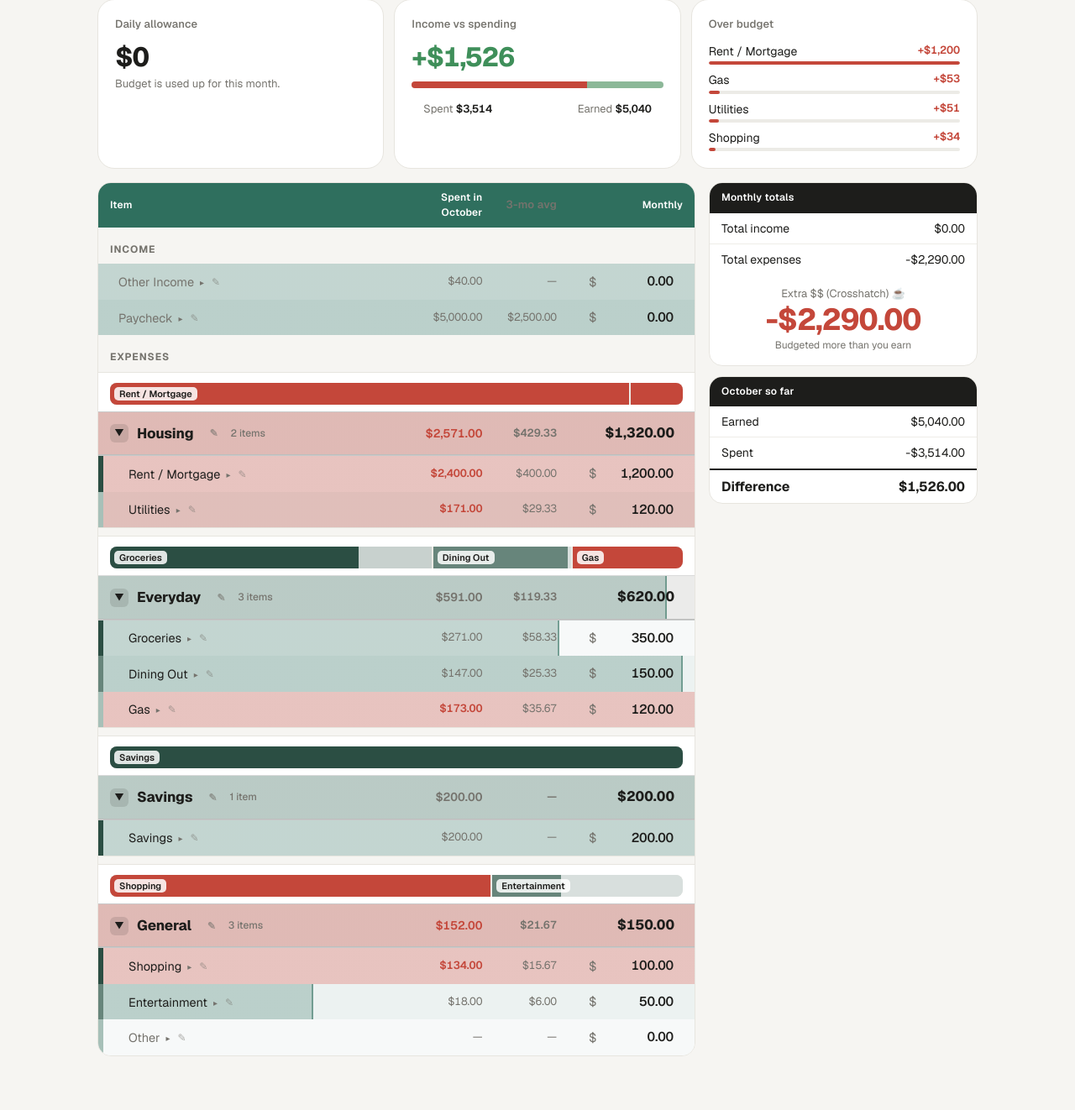
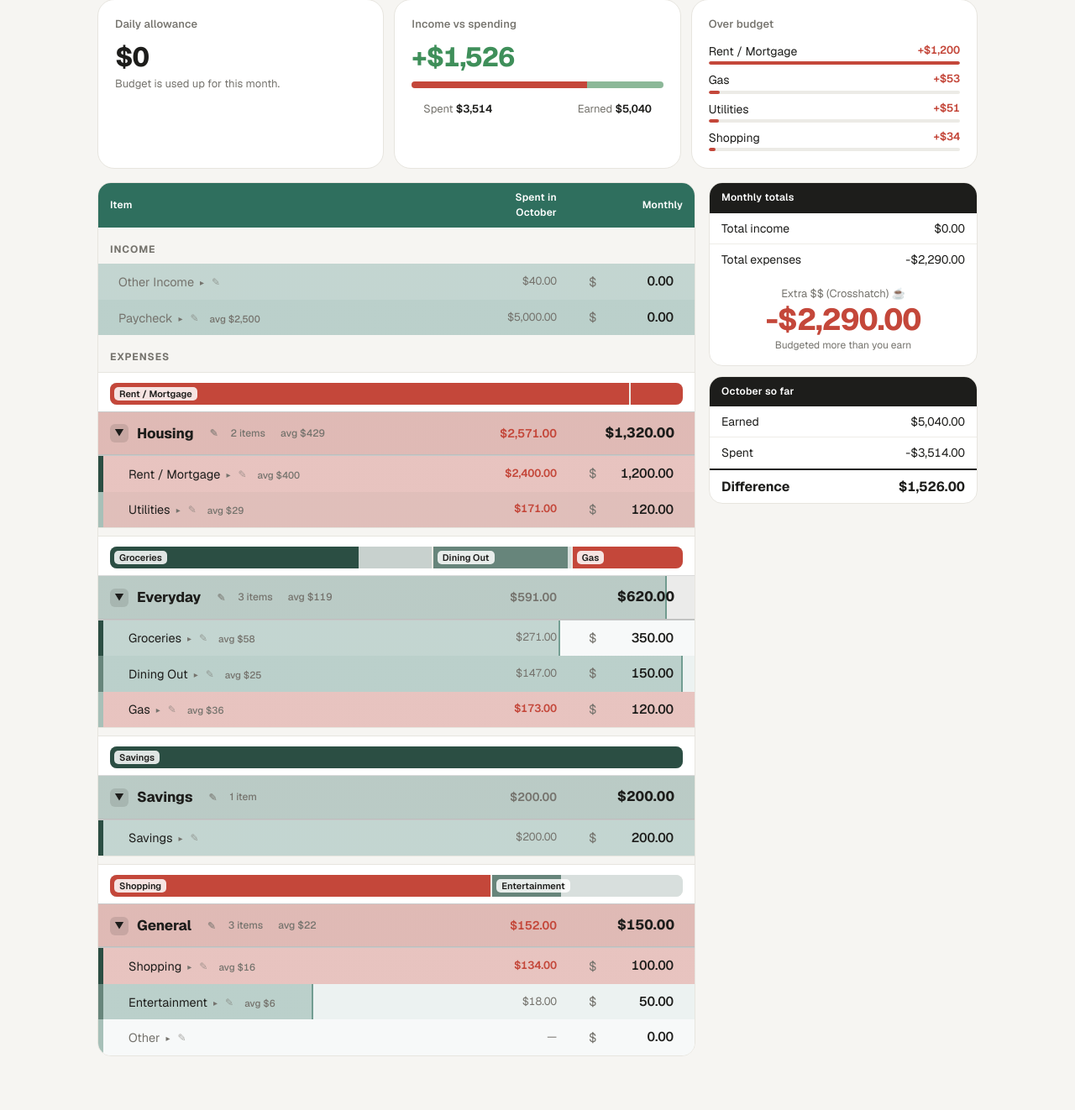
Before and after one commit to DibberLab/budget, a Flask app: page / in a window 1280 px wide. Shown: the part 525-1847 px from the top of the page at 84% size. Run offline with Flask 3, Linux system fonts and the light colour scheme; the visitor is signed in with stand-in values (Sample User, id 1); data comes from the database, SQL or seed files in the repository; data that the repository does not hold is empty; some libraries are stand-ins or nearby versions.

Commit message:
Home: show the 3-month average as a small note beside each name
Replaces the separate average column.

Co-Authored-By: Claude Opus 5.5 <noreply@anthropic.com>

```diff
--- a/v2/templates/v2/month.html
+++ b/v2/templates/v2/month.html
@@ -16,9 +16,8 @@
 {% macro line(r, kind) -%}
 <tr class="{{ kind }}{% if not r.plan %} zero{% endif %}" data-cid="{{ r.cat.id }}" data-plan="{{ r.plan }}" data-next="{{ r.next }}" data-spent="{{ r.spent }}"
     data-avg="{{ r.avg }}" data-gname="{{ r.cat.group_name }}">
-  <td class="what"><span class="nm">{{ r.cat.name }}</span>{% if not r.cat.hidden %}<button type="button" class="ren" title="Rename" aria-label="Rename {{ r.cat.name }}">✎</button>{% endif %}<span class="once" hidden></span></td>
+  <td class="what"><span class="nm">{{ r.cat.name }}</span>{% if not r.cat.hidden %}<button type="button" class="ren" title="Rename" aria-label="Rename {{ r.cat.name }}">✎</button>{% endif %}<span class="avgnote num" title="Average per month, {{ avg_label }}"></span><span class="once" hidden></span></td>
   <td class="spent num"></td>
-  <td class="avg num"></td>
   <td class="amt"><label class="money"><input inputmode="decimal" class="num"{% if not editable %} readonly tabindex="-1"{% endif %} value="{{ '{:,.2f}'.format(r.plan / 100) }}" aria-label="{{ r.cat.name }} monthly amount"></label></td>
 </tr>
 {%- endmacro %}
@@ -181,8 +180,10 @@
   .txlist .tot { grid-column: 1 / -1; display: flex; justify-content: space-between; border-top: 1px solid var(--line);
                  margin-top: 4px; padding-top: 5px; font-size: 12.5px; color: var(--muted); }
   .txlist .none { grid-column: 1 / -1; color: var(--muted); }
-  .avg { text-align: right; font-size: 13px; color: var(--muted); white-space: nowrap; width: 1%; }
-  tr.group td.sub.avg-sub { font-size: 13px; font-weight: 600; color: var(--muted); }
+  /* 3-month average: a small note beside the name. */
+  .avgnote { margin-left: 8px; font-size: 11.5px; font-weight: 500; color: var(--muted); white-space: nowrap; letter-spacing: 0; }
+  .avgnote:empty { display: none; }
+  tr.group .avgnote { font-size: 12px; }
   .ren { font: inherit; font-size: 12px; line-height: 1; border: 0; background: none; color: var(--muted); cursor: pointer;
          padding: 3px 5px; margin-left: 4px; border-radius: 6px; opacity: 0; transition: opacity .15s; vertical-align: 1px; }
   tr:hover .ren, .ren:focus-visible { opacity: .9; }
@@ -191,7 +192,7 @@
   .rename-in { font: inherit; font-size: 14.5px; padding: 3px 8px; width: min(260px, 100%); }
   tr.group .rename-in { font-size: 16px; font-weight: 700; }
   .txlist select { font-size: 12.5px; padding: 2px 6px; border-radius: 7px; width: 170px; background: var(--bg); }
-  @media (max-width: 600px) { .avg, th.avg { display: none; } .txlist select { width: 130px; } }
+  @media (max-width: 600px) { .txlist select { width: 130px; } }
   .toast { position: fixed; left: 50%; bottom: 24px; transform: translate(-50%, 20px); opacity: 0; pointer-events: none;
            background: var(--ink); color: var(--bg); padding: 10px 16px; border-radius: 12px; font-size: 14px; transition: .25s; z-index: 10;
            max-width: calc(100vw - 32px); }
@@ -309,17 +310,17 @@
 <div class="layout">
   <div class="sheet" id="sheet">
     <table>
-      <thead><tr><th>Item</th><th class="r">Spent in {{ month_name }}</th><th class="r avg" title="Average per month, {{ avg_label }}">3-mo avg</th><th class="r">Monthly</th></tr></thead>
+      <thead><tr><th>Item</th><th class="r">Spent in {{ month_name }}</th><th class="r">Monthly</th></tr></thead>
       <tbody>
-        <tr class="section"><td colspan="4">Income</td></tr>
+        <tr class="section"><td colspan="3">Income</td></tr>
         {% for r in income %}{{ line(r, 'inc') }}{% endfor %}
-        <tr class="section"><td colspan="4">Expenses</td></tr>
+        <tr class="section"><td colspan="3">Expenses</td></tr>
         {% for g, rows in groups %}
-        {% if not loop.first %}<tr class="gap" aria-hidden="true"><td colspan="4"></td></tr>{% endif %}
-        <tr class="gbar"><td colspan="4"><div class="gb" role="img" aria-label="{{ g }} spending by category"></div></td></tr>
+        {% if not loop.first %}<tr class="gap" aria-hidden="true"><td colspan="3"></td></tr>{% endif %}
+        <tr class="gbar"><td colspan="3"><div class="gb" role="img" aria-label="{{ g }} spending by category"></div></td></tr>
         <tr class="group" data-group="{{ g }}" tabindex="0" role="button" aria-expanded="true">
-          <td><span class="gname"><span class="chev" aria-hidden="true">▼</span><span class="gtitle">{{ g }}</span>{% if g != 'Retired' %}<button type="button" class="ren" title="Rename group" aria-label="Rename group {{ g }}">✎</button>{% endif %}<span class="cnt">{{ rows|length }} item{{ 's' if rows|length != 1 }}</span></span></td>
-          <td class="sub spent-sub"></td><td class="sub avg avg-sub"></td><td class="sub plan"></td>
+          <td><span class="gname"><span class="chev" aria-hidden="true">▼</span><span class="gtitle">{{ g }}</span>{% if g != 'Retired' %}<button type="button" class="ren" title="Rename group" aria-label="Rename group {{ g }}">✎</button>{% endif %}<span class="cnt">{{ rows|length }} item{{ 's' if rows|length != 1 }}</span><span class="avgnote num" title="Average per month, {{ avg_label }}"></span></span></td>
+          <td class="sub spent-sub"></td><td class="sub plan"></td>
         </tr>
         {% for r in rows %}{{ line(r, 'exp') }}{% endfor %}
         {% endfor %}
@@ -357,6 +358,7 @@
                              clearTimeout(toastT); toastT = setTimeout(() => t.className = 'toast', err ? 5000 : 2200); }
   const $$ = (sel, el = document) => [...el.querySelectorAll(sel)];
   const fmt = c => (c < 0 ? '-' : '') + '$' + (Math.abs(c) / 100).toLocaleString(undefined, {minimumFractionDigits: 2, maximumFractionDigits: 2});
+  const avgFmt = c => '$' + Math.round(Math.abs(c) / 100).toLocaleString();
   const money2 = c => (c / 100).toLocaleString(undefined, {minimumFractionDigits: 2, maximumFractionDigits: 2});
   const COFFEE = 650;
   // A group's category rows (skipping open transaction lists between them).
@@ -378,7 +380,7 @@
       once.textContent = `one-time · ${fmt(next)} from {{ next_label }}`;
       const s = tr.querySelector('.spent');
       s.textContent = spent ? fmt(spent) : '—';
-      const av = +tr.dataset.avg; tr.querySelector('.avg').textContent = av ? fmt(av) : '—';
+      const av = +tr.dataset.avg; tr.querySelector('.avgnote').textContent = av ? 'avg ' + avgFmt(av) : '';
       s.classList.toggle('over', tr.classList.contains('exp') && plan > 0 && spent > plan);
       tr.classList.toggle('zero', !plan);
     });
@@ -388,7 +390,7 @@
       let av = 0;
       for (const tr of itemRows(g)) { p += +tr.dataset.plan; sp += +tr.dataset.spent; av += +tr.dataset.avg; }
       g.querySelector('.plan').textContent = fmt(p);
-      g.querySelector('.avg-sub').textContent = av ? fmt(av) : '—';
+      g.querySelector('.avgnote').textContent = av ? 'avg ' + avgFmt(av) : '';
       const s = g.querySelector('.spent-sub'); s.textContent = sp ? fmt(sp) : '—'; s.classList.toggle('over', p > 0 && sp > p);
     });
     const extra = inc - exp;
@@ -506,7 +508,7 @@
     const income = tr.classList.contains('inc');
     const row = document.createElement('tr');
     row.className = 'txrow' + (income ? ' inc-tx' : '');
-    const td = document.createElement('td'); td.colSpan = 4;
+    const td = document.createElement('td'); td.colSpan = 3;
     const list = document.createElement('div'); list.className = 'txlist';
     list.innerHTML = '<span class="none">Loading…</span>';
     td.append(list); row.append(td); tr.after(row);
```
